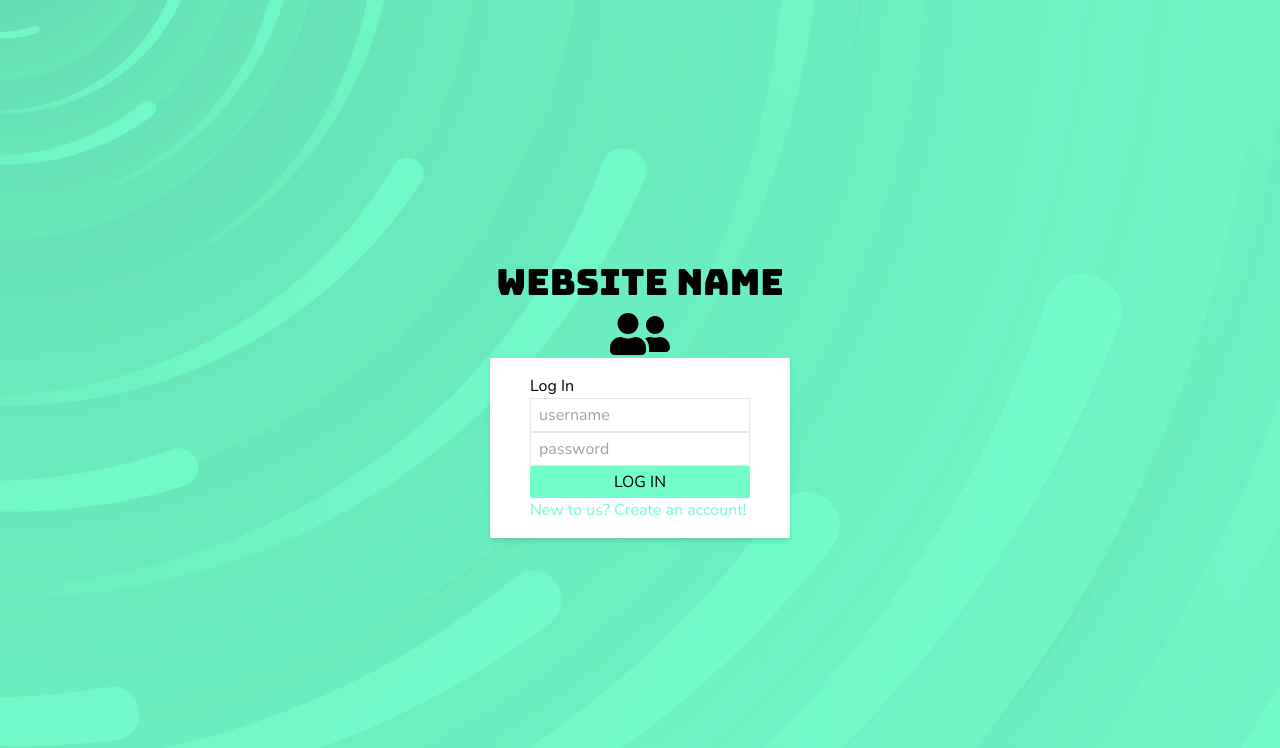
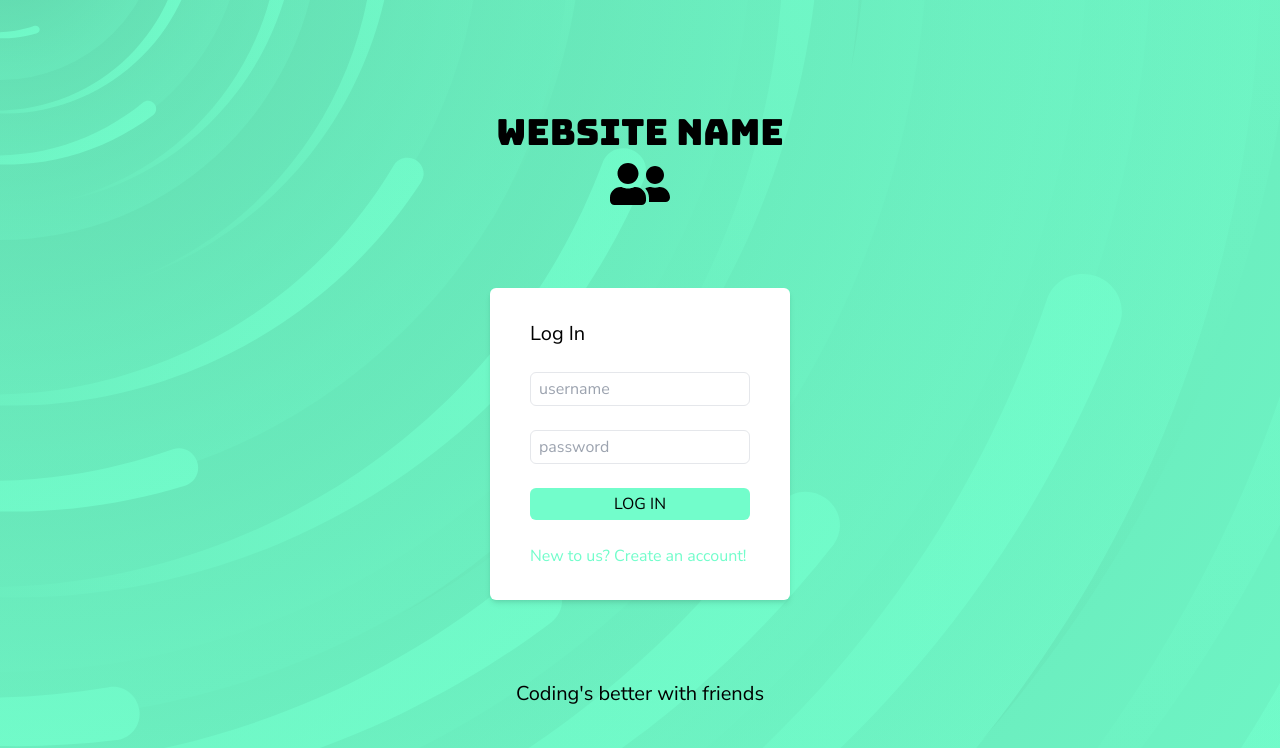
Before and after one commit to a-down/friends-db, a React (Create React App) app in the folder client/: page /landing in a window 1280 px wide. Shown: the top 748 px of the page. Built offline with nearby package versions, Linux system fonts and the light colour scheme.

Commit message:
login page styled

```diff
--- a/client/package.json
+++ b/client/package.json
@@ -12,6 +12,7 @@
     "react": "^18.2.0",
     "react-bootstrap": "^2.7.4",
     "react-dom": "^18.2.0",
+    "react-icons": "^4.10.1",
     "react-router-dom": "^6.8.2",
     "react-scripts": "5.0.1"
   },
--- a/client/src/pages/LandingPage.js
+++ b/client/src/pages/LandingPage.js
@@ -32,7 +32,7 @@ const LoginPage = () => {
 
 
   return (
-    <div className='m-0 h-screen flex flex-col justify-center' style={{
+    <div className='m-0 h-screen flex flex-col justify-start gap-20 pt-28' style={{
       backgroundImage: `url(${sunTornado})`,
       backgroundRepeat: 'no-repeat',
       backgroundSize: 'cover',
@@ -47,14 +47,16 @@ const LoginPage = () => {
         <FaUserFriends className='text-5xl w-full'/>
       </div>
 
-      <form className="w-[300px] bg-white shadow-md mx-auto rounded-sm px-10 py-4">
-        <h4>Log In</h4>
-        <input className="border border-gray-200 w-full py-1 px-2" placeholder='username'></input>
-        <input className="border border-gray-200 w-full py-1 px-2" type='password' placeholder='password'></input>
+      <form className="w-[300px] bg-white shadow-md mx-auto rounded-md px-10 py-8 flex flex-col gap-6">
+        <h4 className="text-xl">Log In</h4>
+        <input className="border border-gray-200 w-full py-1 px-2 rounded-md" placeholder='username'></input>
+        <input className="border border-gray-200 w-full py-1 px-2 rounded-md" type='password' placeholder='password'></input>
 
-        <button className=" bg-accent w-full text-center h-8 rounded-sm">LOG IN</button>
+        <button className=" bg-accent w-full text-center h-8 rounded-md">LOG IN</button>
         <a href='' className=" text-accent">New to us? Create an account!</a>
       </form>
+
+      <h3 className="w-full text-center text-xl" >Coding's better with friends</h3>
 
 
 
--- a/package.json
+++ b/package.json
@@ -14,8 +14,5 @@
   "license": "ISC",
   "devDependencies": {
     "concurrently": "^5.3.0"
-  },
-  "dependencies": {
-    "react-icons": "^4.10.1"
   }
 }
```
Also changed, not shown: 2 other files (tests, documents, lock files or other folders).
